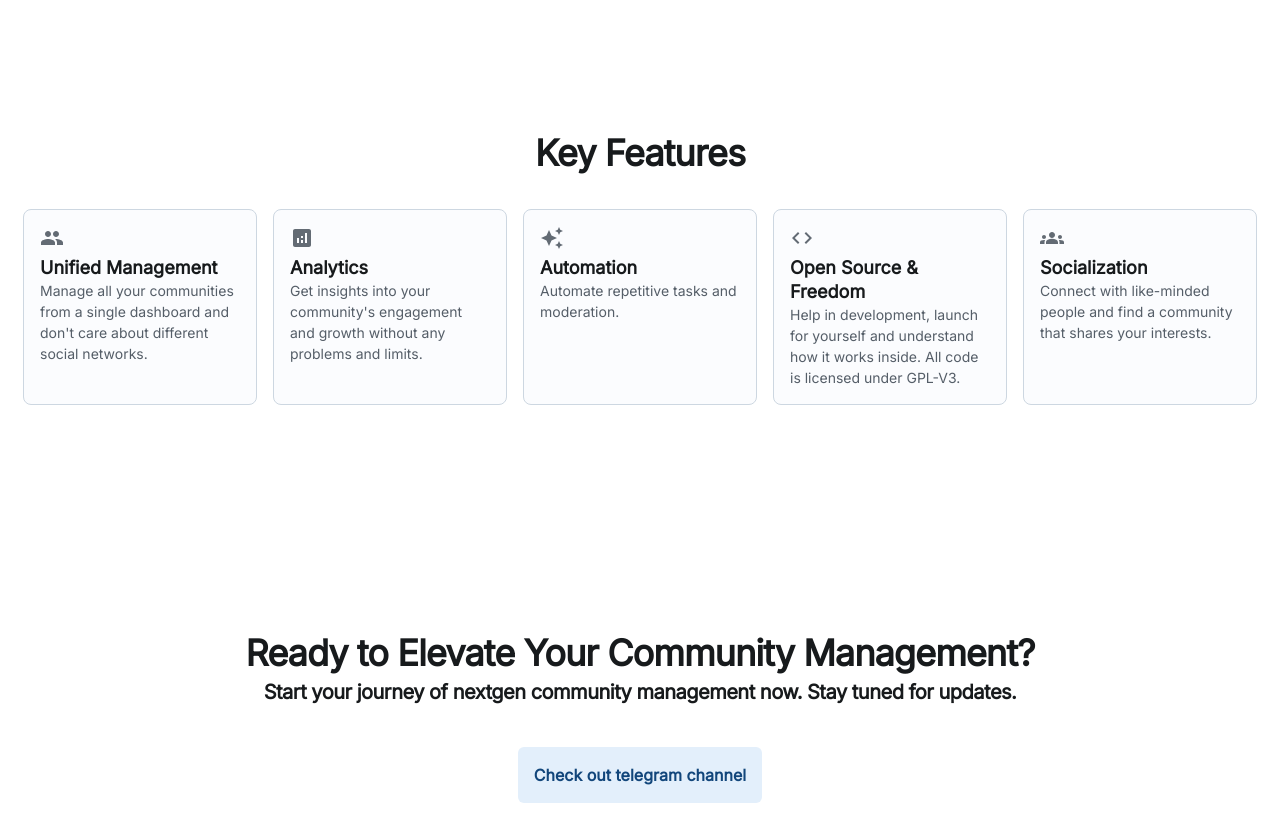
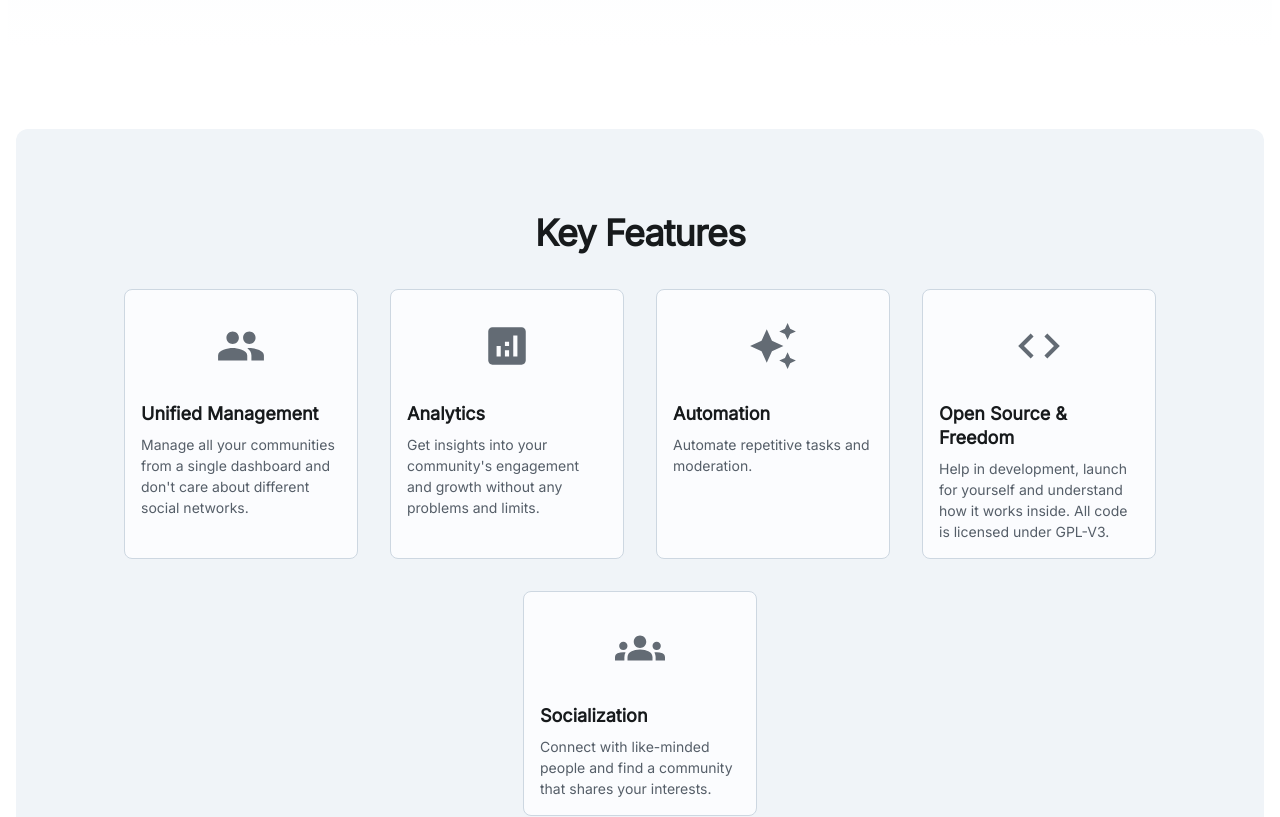
Before and after one commit to KittyNeverDies/Bozenka, a React (Vite) app in the folder bozenka-frontend/: page / in a window 1280 px wide. Shown: the part 640-1457 px from the top of the page. Built offline with nearby package versions, Linux system fonts and the light colour scheme.

Commit message:
feat: Improved home page + small improvements on community base page

```diff
--- a/bozenka-frontend/src/routes/Community.jsx
+++ b/bozenka-frontend/src/routes/Community.jsx
@@ -12,7 +12,7 @@ import Card from '@mui/joy/Card';
 import Chip from '@mui/joy/Chip';
 import Grid from '@mui/joy/Grid';
 import List from '@mui/joy/List';
-import ListItem from '@mui/joy/ListItem';
+import ListItem, {listItemClasses} from '@mui/joy/ListItem';
 import ListItemButton from '@mui/joy/ListItemButton';
 import ListItemContent from '@mui/joy/ListItemContent';
 import ListItemDecorator from '@mui/joy/ListItemDecorator';
@@ -33,6 +33,9 @@ import MailRoundedIcon from '@mui/icons-material/MailRounded';
 import OpenInNewIcon from '@mui/icons-material/OpenInNew';
 import PersonIcon from '@mui/icons-material/Person';
 import QuizRoundedIcon from '@mui/icons-material/QuizRounded';
+import MultipleStopRoundedIcon from '@mui/icons-material/MultipleStopRounded';
+import FilterNoneRoundedIcon from '@mui/icons-material/FilterNoneRounded';
+import GroupRoundedIcon from '@mui/icons-material/GroupRounded';
 
 function TabsSegmentedControls() {
   const [selectedTab, setSelectedTab] = React.useState(0);
@@ -301,13 +304,16 @@ function Community() {
                         </Chip>
                     </Grid>
                 </Card>
+
                 <Card sx={{marginTop: 2}} size='sm'>
-                    <Typography level='title-lg' sx={{paddingLeft: 2, paddingTop: 2}}>
+                    <Typography level='title-lg' sx={{paddingLeft: 2, paddingTop: 2}}
+                      startDecorator={<GroupRoundedIcon/>}
+                    >
                         Links
                     </Typography>
                     <List>
                         <ListItem sx={{margin: 0.2}}>
-                            <ListItemButton sx={{borderRadius: 'sm'}}>
+                            <ListItemButton sx={{borderRadius: 'sm', transition: 'background-color 0.2s ease'}}>
                                 <ListItemDecorator>
                                 <OpenInNewIcon /></ListItemDecorator>
                                 <ListItemContent>Vkontakte</ListItemContent>
@@ -316,7 +322,7 @@ function Community() {
                         </ListItem>
 
                         <ListItem sx={{margin: 0.2}}>
-                            <ListItemButton sx={{borderRadius: 'sm'}}>
+                            <ListItemButton sx={{borderRadius: 'sm', transition: 'background-color 0.2s ease'}}>
                                 <ListItemDecorator>
                                 <OpenInNewIcon /></ListItemDecorator>
                                 <ListItemContent>Discord</ListItemContent>
@@ -325,7 +331,42 @@ function Community() {
                         </ListItem>
 
                         <ListItem sx={{margin: 0.2}}>
-                            <ListItemButton sx={{borderRadius: 'sm'}}>
+                            <ListItemButton sx={{borderRadius: 'sm', transition: 'background-color 0.2s ease'}}>
+                                <ListItemDecorator>
+                                <OpenInNewIcon /></ListItemDecorator>
+                                <ListItemContent>Telegram</ListItemContent>
+                                <KeyboardArrowRight />
+                            </ListItemButton>
+                        </ListItem>
+                    </List>
+                </Card>
+
+                <Card sx={{marginTop: 2}} size='sm'>
+                    <Typography level='title-lg' startDecorator={<MultipleStopRoundedIcon/>} sx={{paddingLeft: 2, paddingTop: 2}}>
+                        Contacts
+                    </Typography>
+
+                    <List>
+                        <ListItem sx={{margin: 0.2}}>
+                            <ListItemButton sx={{borderRadius: 'sm', transition: 'background-color 0.2s ease'}}>
+                                <ListItemDecorator>
+                                <OpenInNewIcon /></ListItemDecorator>
+                                <ListItemContent>Vkontakte</ListItemContent>
+                                <KeyboardArrowRight />
+                            </ListItemButton>
+                        </ListItem>
+
+                        <ListItem sx={{margin: 0.2}}>
+                            <ListItemButton sx={{borderRadius: 'sm', transition: 'background-color 0.2s ease'}}>
+                                <ListItemDecorator>
+                                <OpenInNewIcon /></ListItemDecorator>
+                                <ListItemContent>Discord</ListItemContent>
+                                <KeyboardArrowRight />
+                            </ListItemButton>
+                        </ListItem>
+
+                        <ListItem sx={{margin: 0.2}}>
+                            <ListItemButton sx={{borderRadius: 'sm', transition: 'background-color 0.2s ease'}}>
                                 <ListItemDecorator>
                                 <OpenInNewIcon /></ListItemDecorator>
                                 <ListItemContent>Telegram</ListItemContent>
--- a/bozenka-frontend/src/routes/Homepage.jsx
+++ b/bozenka-frontend/src/routes/Homepage.jsx
@@ -1,12 +1,18 @@
+
+// MUI joy elements
 import Typography from '@mui/joy/Typography';
 import Button from "@mui/joy/Button";
 import Box from "@mui/joy/Box";
 import Card from '@mui/joy/Card';
+
+// MUI icons
 import AnalyticsIcon from "@mui/icons-material/Analytics";
 import GroupIcon from "@mui/icons-material/Group";
 import GroupsIcon from "@mui/icons-material/Groups";
 import CodeIcon from "@mui/icons-material/Code";
 import AutoAwesomeIcon from "@mui/icons-material/AutoAwesome";
+
+
 
 function FeatureCard({ feature }){
     /*
@@ -15,11 +21,21 @@ function FeatureCard({ feature }){
     */
     const {icon, name, description} = feature
     return (
-        <Card sx={{width: 200}}>
+        <Card sx={{
+            width: 200,
+            transition: 'transform 0.3s, box-shadow 0.3s',
+            '&:hover': {
+                transform: 'scale(1.05)',
+                boxShadow: 'md',
+            }
+        }}>
             <div>
-                {icon}
-                <Typography level="title-lg">{name}</Typography>
-                <Typography level="body-sm">{description}</Typography>
+                <Box sx={{mb: 2, display: 'flex', justifyContent: 'center', alignItems: 'center', height: 80}}>
+                    {icon}
+                </Box>
+
+                <Typography level="title-lg" sx={{mb: 1}}>{name}</Typography>
+                <Typography level="body-sm" sx={{}}>{description}</Typography>
             </div>
         </Card>
     );
@@ -33,27 +49,27 @@ function HomePage(){
     */
     const features = [
         {
-            icon: <GroupIcon/>,
+            icon: <GroupIcon sx={{fontSize: 50}}/>,
             name: "Unified Management",
             description: "Manage all your communities from a single dashboard and don't care about different social networks."
         },
         {
-            icon: <AnalyticsIcon/>,
+            icon: <AnalyticsIcon sx={{fontSize: 50}} />,
             name: "Analytics",
             description: "Get insights into your community's engagement and growth without any problems and limits."
         },
         {
-            icon: <AutoAwesomeIcon/>,
+            icon: <AutoAwesomeIcon sx={{fontSize: 50}} />,
             name: "Automation",
             description: "Automate repetitive tasks and moderation."
         },
         {
-            icon: <CodeIcon/>,
+            icon: <CodeIcon sx={{fontSize: 50}} />,
             name: "Open Source & Freedom",
             description: "Help in development, launch for yourself and understand how it works inside. All code is licensed under GPL-V3."
         },
         {
-            icon: <GroupsIcon/>,
+            icon: <GroupsIcon sx={{fontSize: 50}} />,
             name: "Socialization",
             description: "Connect with like-minded people and find a community that shares your interests."
         }
@@ -67,11 +83,17 @@ function HomePage(){
             <Box sx={{
                 height: 500,
                 paddingTop: 10,
-                paddingBottom: 3
+                paddingBottom: 3,
+                backgroundImage: ({ palette }) =>
+                    `linear-gradient(to bottom, ${palette.background.level1}, ${palette.background.body})`,
+                mb: 10
+
             }}>
                 <Typography level='h1' element="h1" sx={{
                     textAlign: "center",
-                    paddingTop: 10
+                    paddingTop: 10,
+
+
                 }}>
                     Manage Your Community Across Platforms
                 </Typography>
@@ -83,12 +105,20 @@ function HomePage(){
                 <Box textAlign="center" sx={{p:5}}>
                     <Button variant="soft" size="lg" sx={{
                         justifyContent: "center",
-                        p: 2
+                        p: 2,
+                        border: '1px',
                     }}>
                         Get started
                     </Button>
                 </Box>
             </Box>
+            <Box sx={{
+                backgroundColor: 'background.level1',
+                pb: 5,
+                borderRadius: 'lg',
+                ml: 1,
+                mr: 1,
+            }}>
             <Typography level='h1' sx={{
                 textAlign: "center",
                 paddingTop: 10,
@@ -96,12 +126,16 @@ function HomePage(){
             }}>
                 Key Features
             </Typography>
-            <Box sx={{ display: 'flex', flexWrap: 'wrap', gap: 2, justifyContent: 'center' }}>
+            <Box sx={{
+                display: 'flex',
+                flexWrap: 'wrap',
+                gap: 4, justifyContent: 'center'
+            }}>
                 {features.map((feature, index) => (
                 <FeatureCard key={index} feature={feature} />
                 ))}
             </Box>
-
+            </Box>
             {/* Main introduction page */}
             <Box sx={{
                 paddingTop: 18,
```
